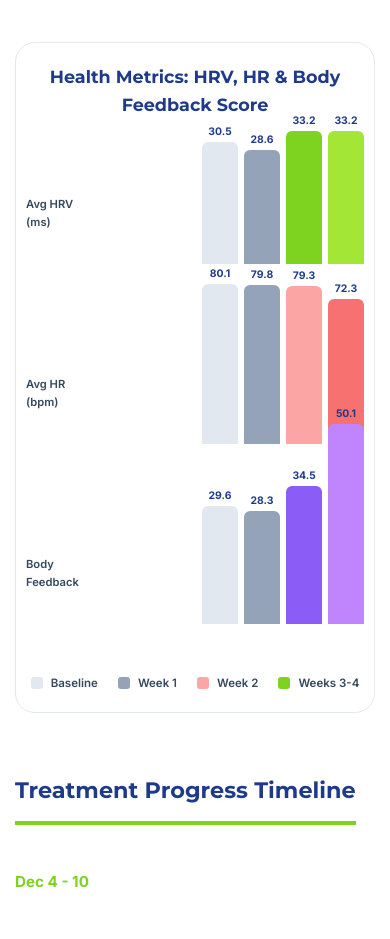
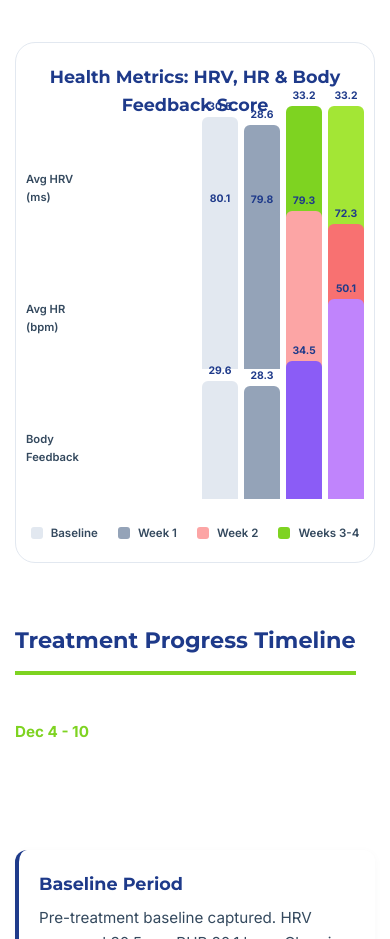
Before and after one commit to Bloorize/Health-Report-Status, a Next.js app: page /Health-Report-Status/ in a window 390 px wide. Shown: the part 2120-3059 px from the top of the page. Built offline with nearby package versions, Linux system fonts and the light colour scheme.

Commit message:
Fix desktop chart layout - horizontal on desktop, vertical on mobile

```diff
--- a/styles/HealthReport.module.css
+++ b/styles/HealthReport.module.css
@@ -202,11 +202,10 @@
 
 .barChart {
     display: flex;
-    flex-wrap: wrap;
     align-items: flex-end;
-    justify-content: center;
-    gap: 20px;
-    min-height: 250px;
+    justify-content: space-around;
+    gap: 15px;
+    height: 250px;
     margin-top: 20px;
 }
 
@@ -214,9 +213,8 @@
     display: flex;
     flex-direction: column;
     align-items: center;
-    flex: 1 1 150px;
-    min-width: 150px;
-    max-width: 250px;
+    flex: 1;
+    min-width: 0;
 }
 
 .bars {
```
